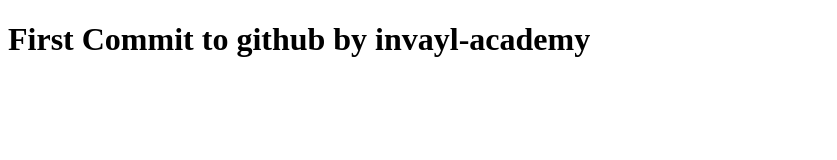
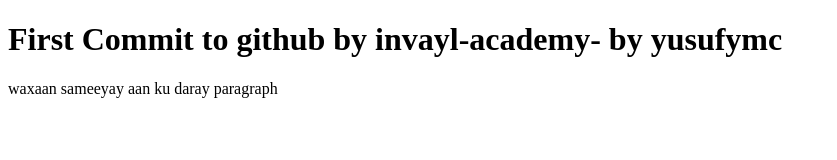
Before and after one commit to invayl-academya/git-branch-merge-example, a plain HTML site: page index.html in a window 1280 px wide. Shown: the whole page, without its empty margins (0-837 px from the left). Drawn offline with Linux system fonts and the light colour scheme.

Commit message:
Update index.html
commited by yusufymc

```diff
--- a/index.html
+++ b/index.html
@@ -6,6 +6,7 @@
     <title>branch And merge</title>
   </head>
   <body>
-    <h1>First Commit to github by invayl-academy</h1>
+    <h1>First Commit to github by invayl-academy- by yusufymc</h1>
+<p>waxaan sameeyay aan ku daray paragraph  </p>
   </body>
 </html>
```
